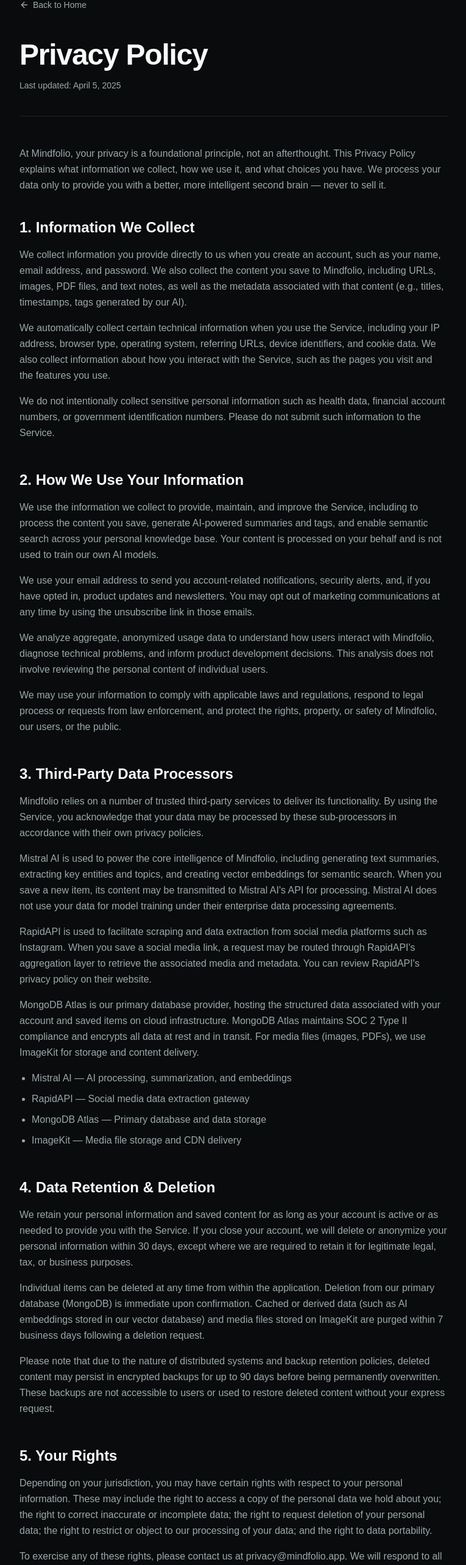
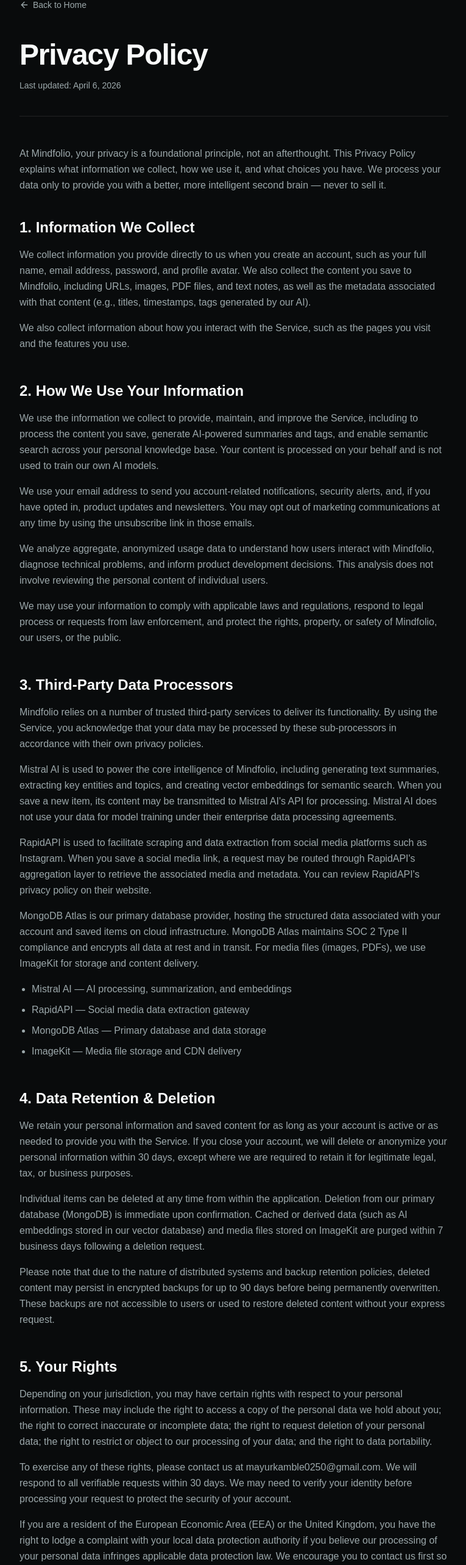
Before and after one commit to mayurk224/mindfolio, a React (Vite) app in the folder client/: page /privacy in a window 1280 px wide. Shown: the part 114-2680 px from the top of the page at 61% size, without its empty margins (256-1021 px from the left). Built offline with nearby package versions, Linux system fonts and the light colour scheme; no server answers.

Commit message:
feat: updated terms and privacy content

```diff
--- a/client/src/pages/LegalPrivacy.jsx
+++ b/client/src/pages/LegalPrivacy.jsx
@@ -5,7 +5,7 @@
 import Footer from "@/components/landing/Footer";
 import ScrollToTop from "@/components/ScrollToTop";
 
-const LAST_UPDATED = "April 5, 2025";
+const LAST_UPDATED = "April 6, 2026";
 
 const EMAIL = "mayurkamble0250@gmail.com";
 
@@ -14,9 +14,8 @@
     id: "information-we-collect",
     title: "1. Information We Collect",
     content: [
-      `We collect information you provide directly to us when you create an account, such as your name, email address, and password. We also collect the content you save to Mindfolio, including URLs, images, PDF files, and text notes, as well as the metadata associated with that content (e.g., titles, timestamps, tags generated by our AI).`,
-      `We automatically collect certain technical information when you use the Service, including your IP address, browser type, operating system, referring URLs, device identifiers, and cookie data. We also collect information about how you interact with the Service, such as the pages you visit and the features you use.`,
-      `We do not intentionally collect sensitive personal information such as health data, financial account numbers, or government identification numbers. Please do not submit such information to the Service.`,
+      `We collect information you provide directly to us when you create an account, such as your full name, email address, password, and profile avatar. We also collect the content you save to Mindfolio, including URLs, images, PDF files, and text notes, as well as the metadata associated with that content (e.g., titles, timestamps, tags generated by our AI).`,
+      `We also collect information about how you interact with the Service, such as the pages you visit and the features you use.`,
     ],
   },
   {
@@ -59,7 +58,7 @@
     title: "5. Your Rights",
     content: [
       `Depending on your jurisdiction, you may have certain rights with respect to your personal information. These may include the right to access a copy of the personal data we hold about you; the right to correct inaccurate or incomplete data; the right to request deletion of your personal data; the right to restrict or object to our processing of your data; and the right to data portability.`,
-      `To exercise any of these rights, please contact us at privacy@mindfolio.app. We will respond to all verifiable requests within 30 days. We may need to verify your identity before processing your request to protect the security of your account.`,
+      `To exercise any of these rights, please contact us at ${EMAIL}. We will respond to all verifiable requests within 30 days. We may need to verify your identity before processing your request to protect the security of your account.`,
       `If you are a resident of the European Economic Area (EEA) or the United Kingdom, you have the right to lodge a complaint with your local data protection authority if you believe our processing of your personal data infringes applicable data protection law. We encourage you to contact us first so we can address your concerns directly.`,
     ],
   },
--- a/client/src/pages/Terms.jsx
+++ b/client/src/pages/Terms.jsx
@@ -5,7 +5,7 @@
 import Footer from "@/components/landing/Footer";
 import ScrollToTop from "@/components/ScrollToTop";
 
-const LAST_UPDATED = "April 5, 2025";
+const LAST_UPDATED = "April 6, 2026";
 
 const EMAIL = "mayurkamble0250@gmail.com";
 
@@ -50,9 +50,9 @@
     id: "liability",
     title: "5. Limitation of Liability",
     content: [
-      `To the fullest extent permitted by applicable law, Mindfolio and its affiliates, officers, employees, and partners shall not be liable for any indirect, incidental, special, consequential, or punitive damages, including without limitation loss of profits, data, use, goodwill, or other intangible losses, resulting from your access to or use of (or inability to access or use) the Service.`,
-      `Our total liability to you for any claim arising out of or relating to these Terms or the Service shall not exceed the greater of (a) the amounts you have paid to us in the twelve (12) months prior to the claim or (b) one hundred US dollars ($100).`,
-      `Some jurisdictions do not allow the exclusion of certain warranties or the limitation or exclusion of liability for certain types of damages. Accordingly, some of the above limitations may not apply to you. In such jurisdictions, our liability will be limited to the maximum extent permitted by law.`,
+      `To the fullest extent permitted by applicable law, Mindfolio is provided as a personal project, and its developer shall not be liable for any indirect, incidental, special, consequential, or punitive damages, including without limitation loss of profits, data, use, goodwill, or other intangible losses, resulting from your access to or use of (or inability to access or use) the Service.`,
+      `Because Mindfolio is a independently developed personal project, the total liability to you for any claim arising out of or relating to these Terms or the Service shall not exceed the amounts you have paid to the developer in the twelve (12) months prior to the claim (if any), or zero dollars ($0.00).`,
+      `Some jurisdictions do not allow the exclusion of certain warranties or the limitation or exclusion of liability for certain types of damages. Accordingly, some of the above limitations may not apply to you. In such jurisdictions, liability will be limited to the maximum extent permitted by law.`,
     ],
   },
 ];
```
